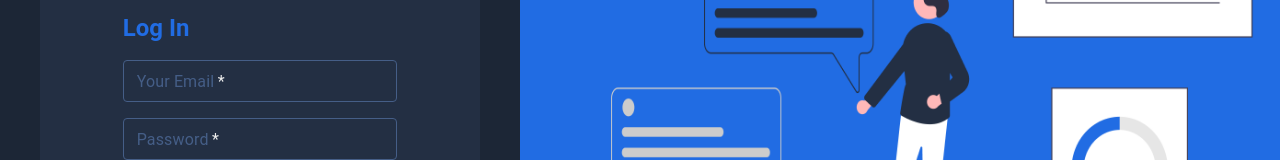
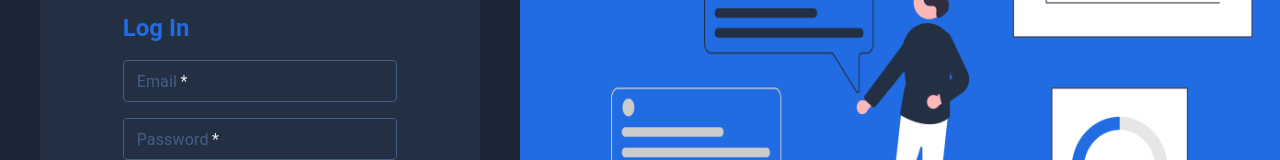
Before and after one commit to HelyxXZeng/Practice, a React (Vite) app: page / in a window 1280 px wide. Shown: the part 262-422 px from the top of the page. Built offline with nearby package versions, Linux system fonts and the light colour scheme.

Commit message:
optimize some UI/UX, fix typo

```diff
--- a/src/component/forgotPass/ForgotPass.jsx
+++ b/src/component/forgotPass/ForgotPass.jsx
@@ -50,7 +50,7 @@ const ForgotPass = () => {
       <TextField
         required
         variant="outlined"
-        label={t("emailPlaceHolder")}
+        label="Email"
         placeholder={t("emailPlaceHolder")}
         value={email}
         onChange={(event) => setEmail(event.target.value)}
--- a/src/component/login/Login.jsx
+++ b/src/component/login/Login.jsx
@@ -66,7 +66,7 @@ const Login = () => {
       <TextField
         required
         variant="outlined"
-        label={t("emailPlaceHolder")}
+        label="Email"
         placeholder={t("emailPlaceHolder")}
         value={email}
         onChange={(event) => dispatch(setEmail(event.target.value))}
--- a/src/component/signup/Signup.jsx
+++ b/src/component/signup/Signup.jsx
@@ -221,7 +221,7 @@ const Signup = () => {
       <TextField
         required
         variant="outlined"
-        label={t("emailPlaceHolder")}
+        label="Email"
         placeholder={t("emailPlaceHolder")}
         value={email}
         onChange={(event) => dispatch(setEmail(event.target.value))}
@@ -266,6 +266,7 @@ const Signup = () => {
         variant="outlined"
         label={t("passLabel")}
         placeholder={t("passPlaceHolder")}
+        type={"password"}
         value={password}
         onChange={(event) => dispatch(setPassword(event.target.value))}
         error={!!passwordError}
@@ -310,6 +311,7 @@ const Signup = () => {
         label={t("signup.cpassLabel")}
         placeholder={t("signup.cpassPlaceHolder")}
         value={confirmPassword}
+        type={"password"}
         onChange={(event) =>
           dispatch(setConfirmPassword(event.target.value))
         }
--- a/src/pages/login/Auth.jsx
+++ b/src/pages/login/Auth.jsx
@@ -71,6 +71,10 @@ const Auth = () => {
                   backgroundColor: "#77a5ee",
                   color: "#ffffff",
                 },
+                "&.MuiToggleButtonGroup-firstButton": {
+                  borderTopRightRadius: '8px',
+                  borderBottomRightRadius: '8px',
+                }
               }}
             >
               <img
@@ -93,6 +97,9 @@ const Auth = () => {
                   backgroundColor: "#77a5ee",
                   color: "#ffffff",
                 },
+                "&.MuiToggleButtonGroup-middleButton": {
+                  borderRadius: "8px"
+                }
               }}
             >
               <img
@@ -115,6 +122,10 @@ const Auth = () => {
                   backgroundColor: "#77a5ee",
                   color: "#ffffff",
                 },
+                "&.MuiToggleButtonGroup-lastButton": {
+                  borderTopLeftRadius: '8px',
+                  borderBottomLeftRadius: '8px',
+                }
               }}
             >
               <img
```
